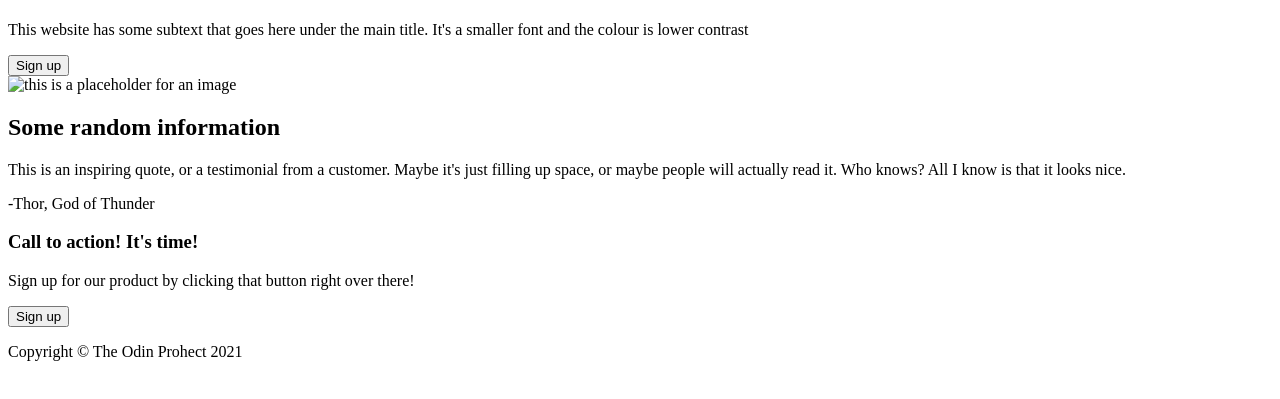
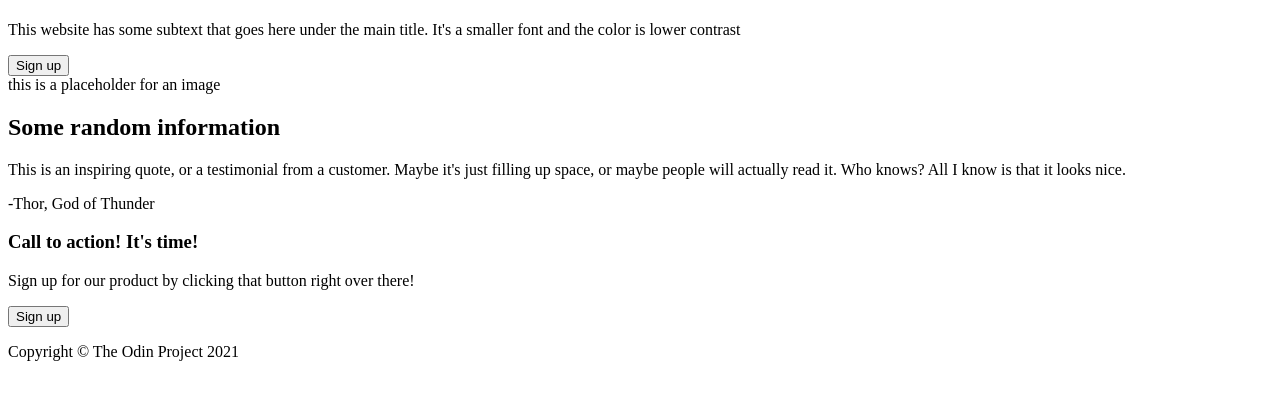
Before and after one commit to ErikCodeGit/odin-landing-page, a plain HTML site: page index.html in a window 1280 px wide. Shown: the part 147-546 px from the top of the page. Drawn offline with Linux system fonts and the light colour scheme.

Commit message:
Fix typos and change <img> to <div>

```diff
--- a/index.html
+++ b/index.html
@@ -22,11 +22,11 @@
           <h1>This website is awesome</h1>
           <p>
             This website has some subtext that goes here under the main title.
-            It's a smaller font and the colour is lower contrast
+            It's a smaller font and the color is lower contrast
           </p>
           <button class="sign-up">Sign up</button>
         </div>
-        <img class="media-img" src="" alt="this is a placeholder for an image" />
+        <div class="image">this is a placeholder for an image</div>
       </div>
     </div>
     <div class="body">
@@ -50,7 +50,11 @@
         </div>
       </div>
       <div class="container grey">
-        <p class="quote">This is an inspiring quote, or a testimonial from a customer. Maybe it's just filling up space, or maybe people will actually read it. Who knows? All I know is that it looks nice.</p>
+        <p class="quote">
+          This is an inspiring quote, or a testimonial from a customer. Maybe
+          it's just filling up space, or maybe people will actually read it. Who
+          knows? All I know is that it looks nice.
+        </p>
         <p class="author">-Thor, God of Thunder</p>
       </div>
       <div class="sign-up">
@@ -60,7 +64,7 @@
       </div>
     </div>
     <div class="footer">
-      <p>Copyright © The Odin Prohect 2021</p>
+      <p>Copyright © The Odin Project 2021</p>
     </div>
   </body>
 </html>
```
Lines whose indentation alone changed are shown as unchanged.
